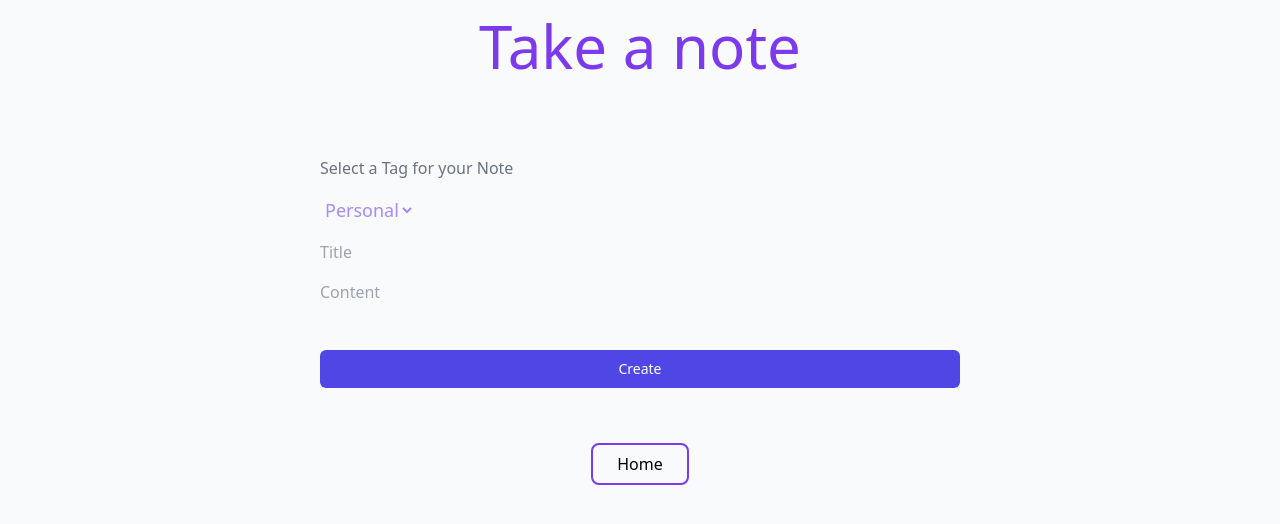
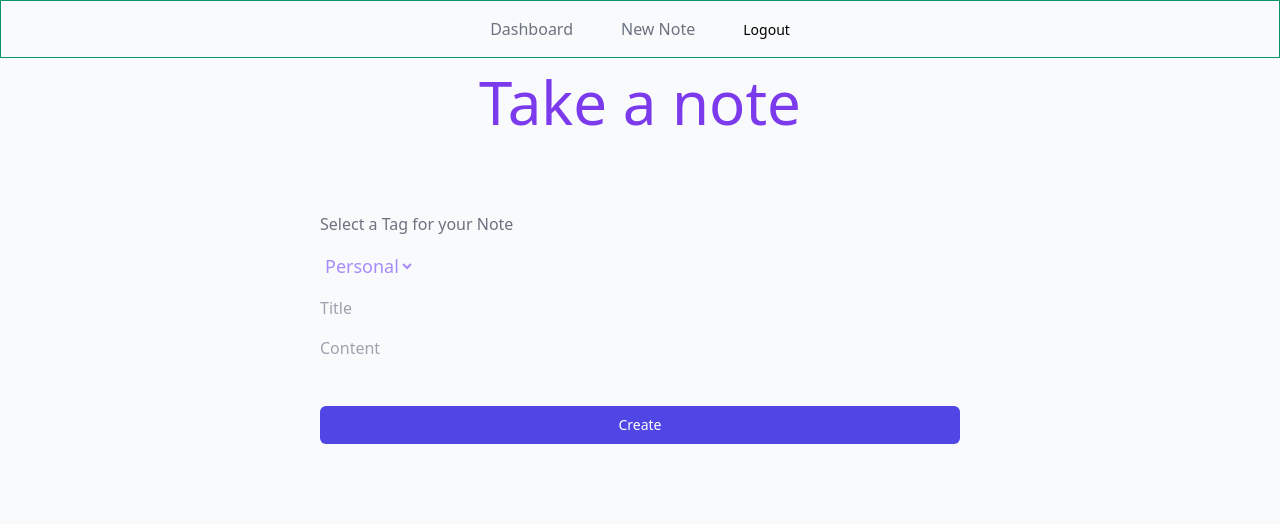
Before and after one commit to eMonk42/my-spark, a Vue app: page /create-note in a window 1280 px wide. Shown: the top 524 px of the page. Built offline with nearby package versions, Linux system fonts and the light colour scheme.

Commit message:
started working on the navbar

```diff
--- a/mock-data/db.json
+++ b/mock-data/db.json
@@ -11,10 +11,10 @@
     },
     {
       "title": "My next Note",
-      "content": "H3LL0 MY N4M3 15 648R13L",
+      "content": "H3LL0 MY N4M3 15 648R13L\nThis is the perfect name for Leetspeak!",
       "createdBy": "2ad7dace-1267-4d65-8931-3925454fbdd3",
       "createdAt": "2021-05-10T13:41:03.670Z",
-      "updatedAt": "2021-05-10T13:41:03.670Z",
+      "updatedAt": "2021-05-12T07:58:05.677Z",
       "collection": "Todo",
       "id": "5aUmj-y"
     },
--- a/src/App.vue
+++ b/src/App.vue
@@ -1,6 +1,7 @@
 <template>
   <div id="app" class="bg-gray-50 min-h-screen">
     <router-view />
+    <!-- notifications start -->
     <div class="fixed bottom-0 right-0 p-4">
       <transition-group name="notification" tag="div" class="space-y-2">
         <div
@@ -17,9 +18,7 @@
         </div>
       </transition-group>
     </div>
-    <!-- <button @click="$store.dispatch('notify', 'my new notification')">
-      notify
-    </button> -->
+    <!-- notifications end -->
   </div>
 </template>
 
--- /dev/null
+++ b/src/components/NavBar.vue
@@ -0,0 +1,38 @@
+<template lang="">
+  <div>
+    <div
+      class="fixed flex w-full top-0 left-0 justify-center z-10 p-4 bg-gray-50 border border-green-600"
+    >
+      <ul class="flex space-x-12">
+        <li>
+          <router-link to="/" class="text-gray-500">Dashboard</router-link>
+        </li>
+        <li>
+          <router-link to="/create-note" class="text-gray-500"
+            >New Note</router-link
+          >
+        </li>
+        <li>
+          <router-link
+            to="/login"
+            @click="logout"
+            class="text-sm hover:text-indigo-600"
+            >Logout</router-link
+          >
+        </li>
+      </ul>
+    </div>
+    <div class="h-14"></div>
+  </div>
+</template>
+<script>
+export default {
+  methods: {
+    logout() {
+      this.$store.commit("CLEAR");
+      this.$router.push({ name: "Login" });
+    },
+  },
+};
+</script>
+<style lang=""></style>
--- a/src/views/CreateNote.vue
+++ b/src/views/CreateNote.vue
@@ -2,6 +2,7 @@
   <div
     class="mx-auto max-w-screen-sm flex-col flex items-center justify-center"
   >
+    <NavBar />
     <h1 class="mx-auto text-purple-600 text-6xl my-4">
       Take a note
     </h1>
@@ -66,18 +67,20 @@
         {{ submitError }}
       </p>
     </form>
-    <div>
+    <!-- <div>
       <router-link
         class="border-2 border-purple-600 rounded-lg px-6 py-2 hover:bg-purple-900"
         to="/"
         >Home</router-link
       >
-    </div>
+    </div> -->
   </div>
 </template>
 <script>
 import axios from "axios";
+import NavBar from "@/components/NavBar.vue";
 export default {
+  components: { NavBar },
   data() {
     return {
       title: "",
--- a/src/views/Dashboard.vue
+++ b/src/views/Dashboard.vue
@@ -1,12 +1,13 @@
 <template>
   <div class="p-4 max-w-screen-sm mx-auto">
-    <div class="flex justify-end">
+    <NavBar />
+    <!-- <div class="flex justify-end">
       <router-link
         class="border-2 border-purple-600 rounded-lg px-6 py-2 hover:bg-purple-900"
         :to="{ name: 'CreateNote' }"
         >Create a Note</router-link
       >
-    </div>
+    </div> -->
     <div
       id="filter-options"
       class="flex justify-between my-6 pb-4 border-b border-purple-500"
@@ -75,9 +76,11 @@
 import Vue from "vue";
 import axios from "axios";
 import swal from "sweetalert2";
+import NavBar from "@/components/NavBar.vue";
 
 export default Vue.extend({
   name: "Dashboard",
+  components: { NavBar },
   data() {
     return {
       notes: [],
--- a/src/views/Note.vue
+++ b/src/views/Note.vue
@@ -1,5 +1,6 @@
 <template lang="">
   <div class="py-6 px-4 max-w-screen-sm mx-auto relative">
+    <NavBar />
     <button
       @click="deleteFunction"
       class="absolute top-4 right-2 hover:text-red-400"
@@ -43,19 +44,21 @@
     <div class="text-sm text-right text-gray-400 mt-4">
       {{ new Date(note.createdAt).toLocaleDateString() }}
     </div>
-    <router-link
+    <!-- <router-link
       class="bg-purple-600 px-6 py-2 rounded-lg my-8 inline-block hover:bg-purple-400"
       to="/"
       >Go Back</router-link
-    >
+    > -->
   </div>
 </template>
 
 <script>
 import axios from "axios";
 import swal from "sweetalert2";
+import NavBar from "@/components/NavBar.vue";
 
 export default {
+  components: { NavBar },
   data() {
     return {
       note: {},
```
